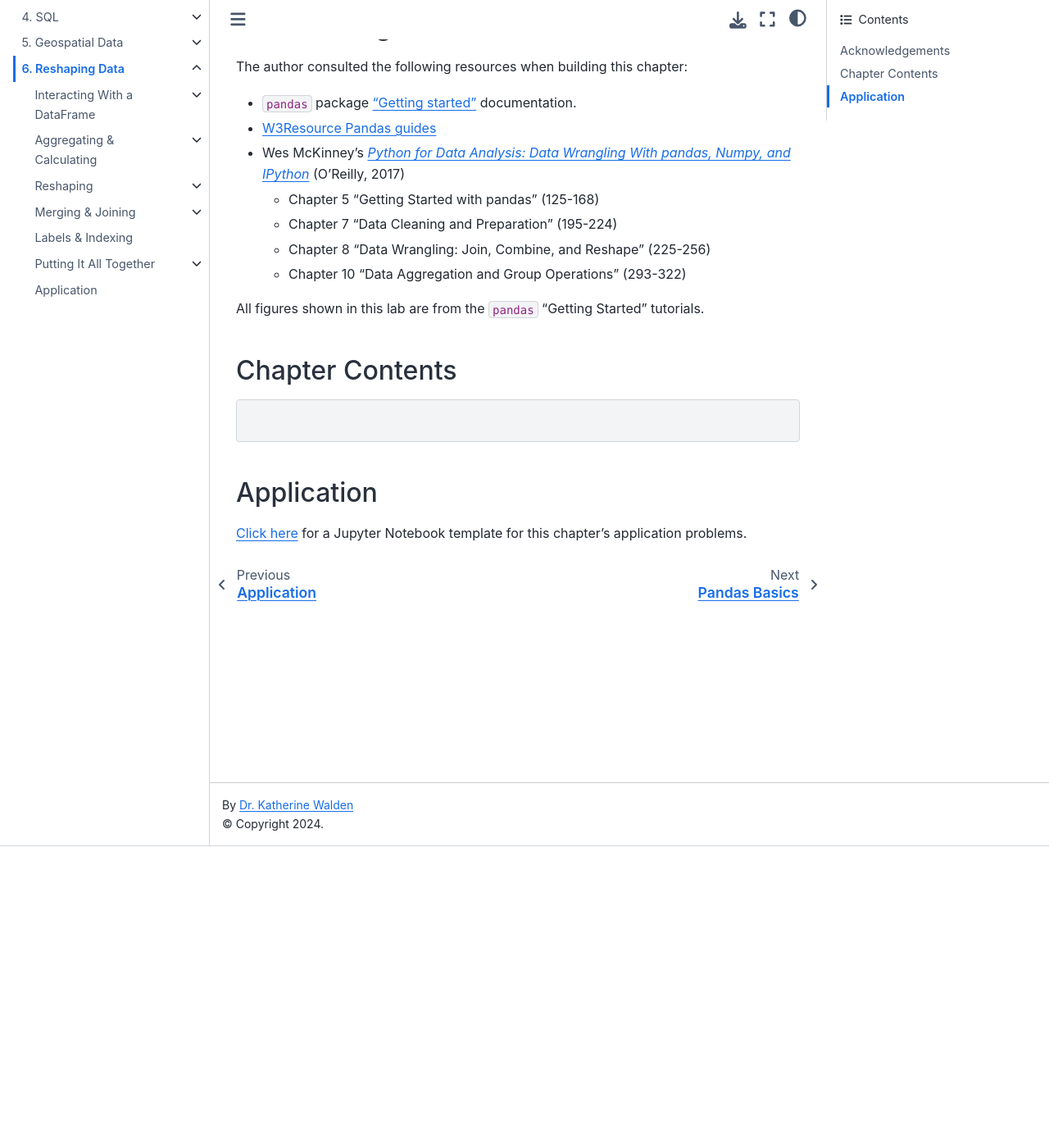
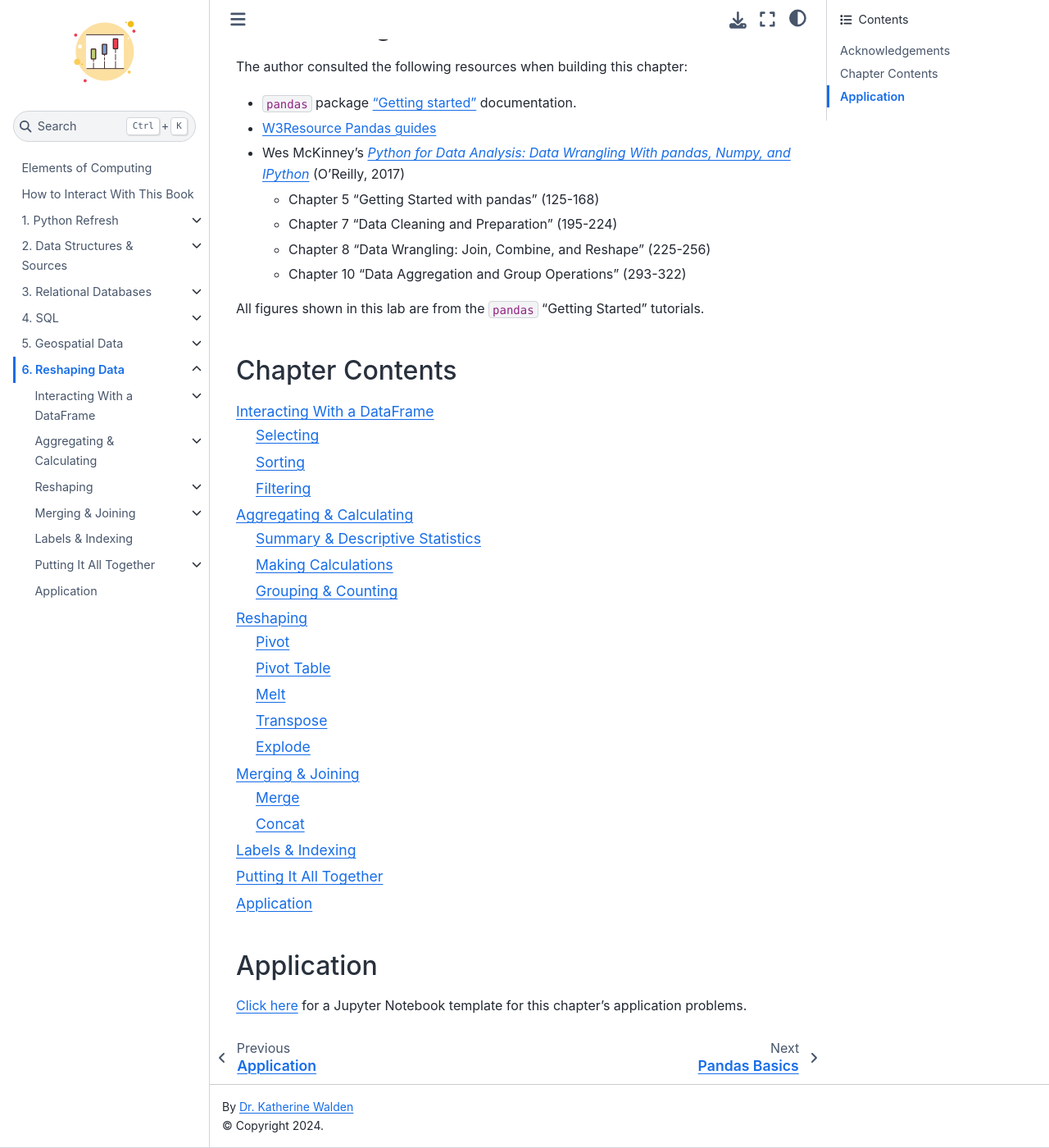
Before and after one commit to kwaldenphd/elements-of-computing, a Jupyter Book: the page built from book/06-pandas-eda/00-overview.md, in a window 1280 px wide and 1400 px high, scrolled down 368 px. Shown: the whole window at 82% size. Built offline with Jupyter Book 1.0.4 settings and Sphinx 7.4.7 and the Sphinx Book theme 1.1.4, drawn with Linux system fonts in a browser that asks for light colours; pages that are not in the unit, such as notebooks, are missing from menus; comment, search, counter and statistics services are not loaded.

Commit message:
Cleaning up table of contents code

````diff
--- a/book/06-pandas-eda/00-overview.md
+++ b/book/06-pandas-eda/00-overview.md
@@ -19,7 +19,7 @@ All figures shown in this lab are from the `pandas` "Getting Started" tutorials.
 
 ## Chapter Contents
 
-```{table of contents}
+```{tableofcontents}
 ```
 
 ## Application
````
Also changed, not shown: book/05-pandas-gis/00-overview.md (+1 -1 lines), book/06-pandas-eda/01-pandas-basics.ipynb, book/06-pandas-eda/07-aggregating-calculating.ipynb, book/06-pandas-eda/11-reshaping.ipynb, book/06-pandas-eda/17-merging-joining.ipynb.
